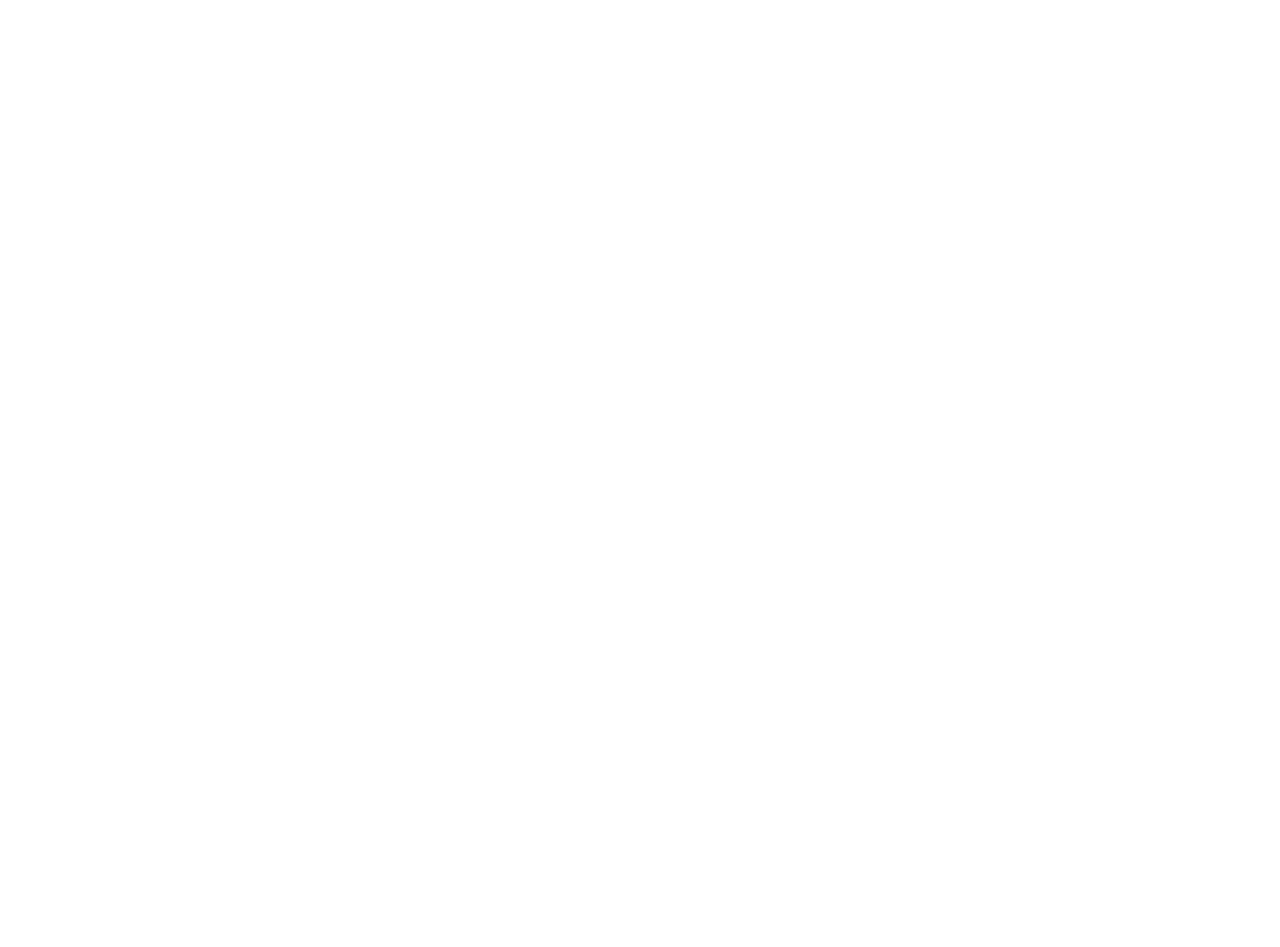
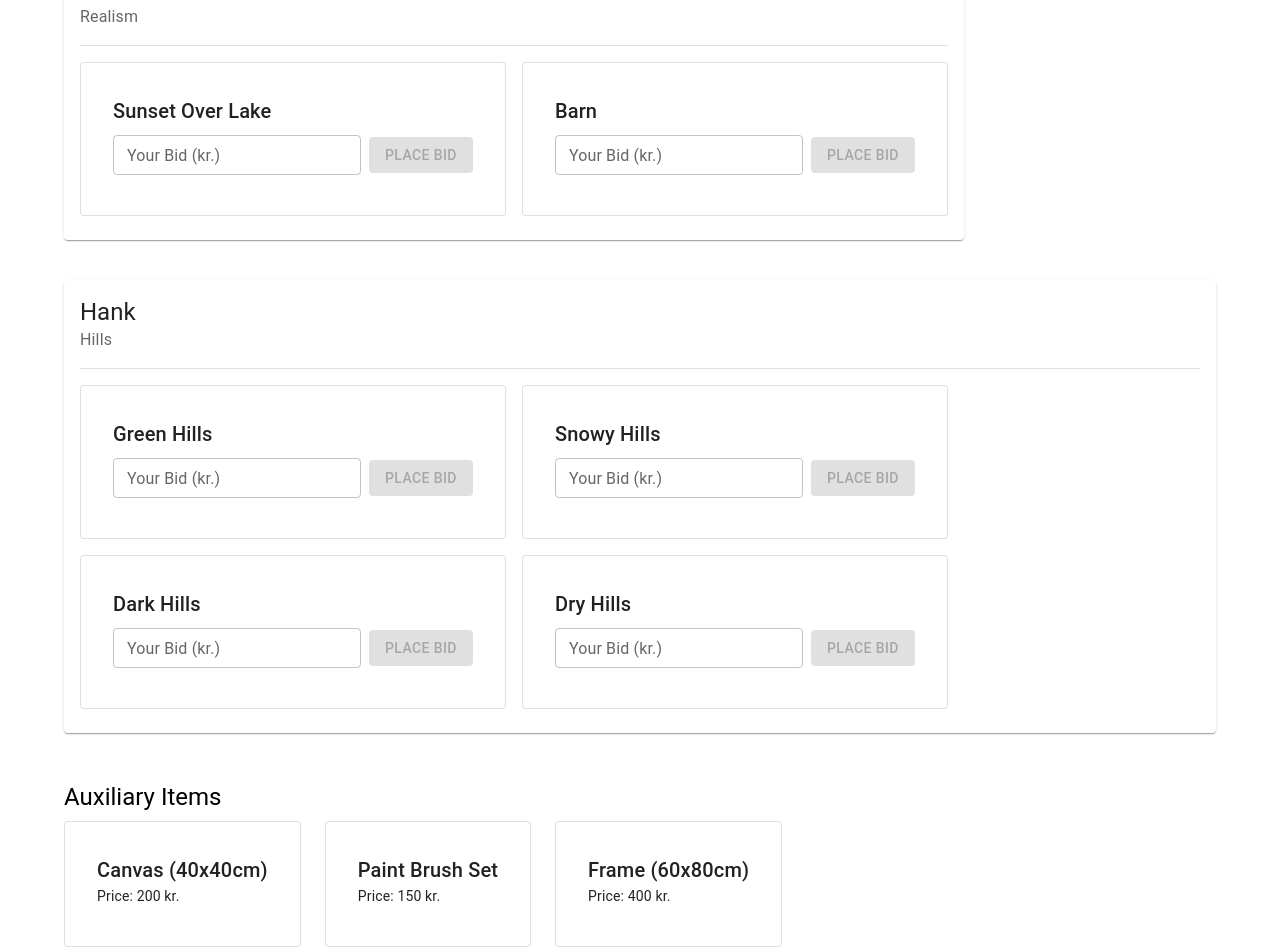
Before and after one commit to Bowlcutter/testDevops, a React (Create React App) app in the folder web/: page /#/store in a window 1280 px wide. Shown: the part 440-1387 px from the top of the page. Before the commit the page ends 800 px from the top, so only its background shows below. Built offline with nearby package versions, Linux system fonts and the light colour scheme.

Commit message:
- added store items, and bids system

```diff
--- a/web/src/pages/Store.js
+++ b/web/src/pages/Store.js
@@ -1,23 +1,108 @@
-import React from "react";
+import React, { useState } from "react";
 import { observer } from "mobx-react-lite";
 import { painterStore } from "../stores/PainterStore";
-import { Container, Typography, Grid, Card, CardContent } from "@mui/material";
+import { auxStore } from "../stores/AuxStore";
+import {
+    Container,
+    Typography,
+    Grid,
+    Card,
+    CardContent,
+    Divider,
+    TextField,
+    Button
+} from "@mui/material";
 
 const Store = observer(() => {
+    const [bids, setBids] = useState({}); // track user bids
+
+    const handleBid = (painterId, artworkId) => {
+        const painter = painterStore.painters.find(p => p.id === painterId);
+        if (!painter) return;
+
+        const artwork = painter.artworks.find(a => a.id === artworkId);
+        const bidValue = parseInt(bids[artworkId] || 0, 10);
+
+        if (artwork && bidValue >= artwork.secretPrice) {
+            alert(`✅ Congrats! Your bid of ${bidValue}kr. was accepted for "${artwork.title}".`);
+        } else {
+            alert(`❌ Sorry, your bid of ${bidValue}kr. was too low for "${artwork.title}".`);
+        }
+    };
+
     return (
         <Container>
             <Typography variant="h4" gutterBottom>
                 Art Store
             </Typography>
-            <Grid container spacing={2}>
+
+            <Grid container spacing={3}>
                 {painterStore.painters.map((p) => (
-                    <Grid item xs={12} sm={6} md={4} key={p.id}>
-                        <Card>
+                    <Grid item xs={12} key={p.id}>
+                        <Card sx={{ mb: 2 }}>
                             <CardContent>
-                                <Typography variant="h6">{p.name}</Typography>
+                                <Typography variant="h5">{p.name}</Typography>
                                 <Typography color="text.secondary">{p.style}</Typography>
-                                <Typography variant="body2" sx={{ mt: 1 }}>
-                                    🎨 Buy this artist’s paintings!
+                                <Divider sx={{ my: 2 }} />
+
+                                <Grid container spacing={2}>
+                                    {p.artworks.map((a) => (
+                                        <Grid item xs={12} sm={6} md={4} key={a.id}>
+                                            <Card variant="outlined" sx={{ p: 2 }}>
+                                                <CardContent>
+                                                    <Typography variant="h6">{a.title}</Typography>
+
+                                                    <Grid container spacing={1} alignItems="center" sx={{ mt: 1 }}>
+                                                        <Grid item xs={7}>
+                                                            <TextField
+                                                                label="Your Bid (kr.)"
+                                                                type="number"
+                                                                size="small"
+                                                                inputProps={{ min: 1 }}   // minimum bid = 1
+                                                                value={bids[a.id] || ""}
+                                                                onChange={(e) =>
+                                                                    setBids({
+                                                                        ...bids,
+                                                                        [a.id]: e.target.value
+                                                                    })
+                                                                }
+                                                                fullWidth
+                                                            />
+                                                        </Grid>
+                                                        <Grid item xs={5}>
+                                                            <Button
+                                                                fullWidth
+                                                                variant="contained"
+                                                                onClick={() => handleBid(p.id, a.id)}
+                                                                disabled={!bids[a.id] || bids[a.id] < 1} // disable if invalid
+                                                            >
+                                                                Place Bid
+                                                            </Button>
+                                                        </Grid>
+                                                    </Grid>
+                                                </CardContent>
+                                            </Card>
+                                        </Grid>
+                                    ))}
+
+                                </Grid>
+                            </CardContent>
+                        </Card>
+                    </Grid>
+                ))}
+            </Grid>
+
+            <Typography variant="h5" gutterBottom sx={{ mt: 4 }}>
+                Auxiliary Items
+            </Typography>
+            <Grid container spacing={3}>
+                {auxStore.items.map((i) => (
+                    <Grid item xs={12} sm={6} md={4} key={i.id}>
+                        <Card variant="outlined" sx={{ p: 2 }}>
+                            <CardContent>
+                                <Typography variant="h6">{i.name}</Typography>
+                                <Typography variant="body2">
+                                    Price: {i.price} kr.
                                 </Typography>
                             </CardContent>
                         </Card>
--- /dev/null
+++ b/web/src/stores/AuxStore.js
@@ -0,0 +1,15 @@
+import { makeAutoObservable } from "mobx";
+
+class AuxStore {
+    items = [
+        { id: 1, name: "Canvas (40x40cm)", price: 200 },
+        { id: 2, name: "Paint Brush Set", price: 150 },
+        { id: 3, name: "Frame (60x80cm)", price: 400 },
+    ];
+
+    constructor() {
+        makeAutoObservable(this);
+    }
+}
+
+export const auxStore = new AuxStore();
--- a/web/src/stores/PainterStore.js
+++ b/web/src/stores/PainterStore.js
@@ -2,9 +2,35 @@
 
 class PainterStore {
     painters = [
-        { id: 1, name: "Bo", style: "Abstract" },
-        { id: 2, name: "Christian", style: "Realism" },
-        { id: 3, name: "Daniel", style: "Anime" },
+        {
+            id: 1,
+            name: "Bo",
+            style: "Abstract",
+            artworks: [
+                { id: 101, title: "Random Shapes", secretPrice: 12000 },
+                { id: 102, title: "Storm", secretPrice: 8000 },
+            ]
+        },
+        {
+            id: 2,
+            name: "Christian",
+            style: "Realism",
+            artworks: [
+                { id: 201, title: "Sunset Over Lake", secretPrice: 15000 },
+                { id: 202, title: "Barn", secretPrice: 9500 },
+            ]
+        },
+        {
+            id: 3,
+            name: "Hank",
+            style: "Hills",
+            artworks: [
+                { id: 301, title: "Green Hills", secretPrice: 9000 },
+                { id: 302, title: "Snowy Hills", secretPrice: 8000 },
+                { id: 303, title: "Dark Hills", secretPrice: 7000 },
+                { id: 304, title: "Dry Hills", secretPrice: 6000 },
+            ]
+        },
     ];
 
     constructor() {
@@ -12,12 +38,23 @@
     }
 
     addPainter(name, style) {
-        const newPainter = {
+        this.painters.push({
             id: Date.now(),
             name,
             style,
-        };
-        this.painters.push(newPainter);
+            artworks: []
+        });
+    }
+
+    addArtwork(painterId, title, secretPrice) {
+        const painter = this.painters.find(p => p.id === painterId);
+        if (painter) {
+            painter.artworks.push({
+                id: Date.now(),
+                title,
+                secretPrice
+            });
+        }
     }
 }
 
```
